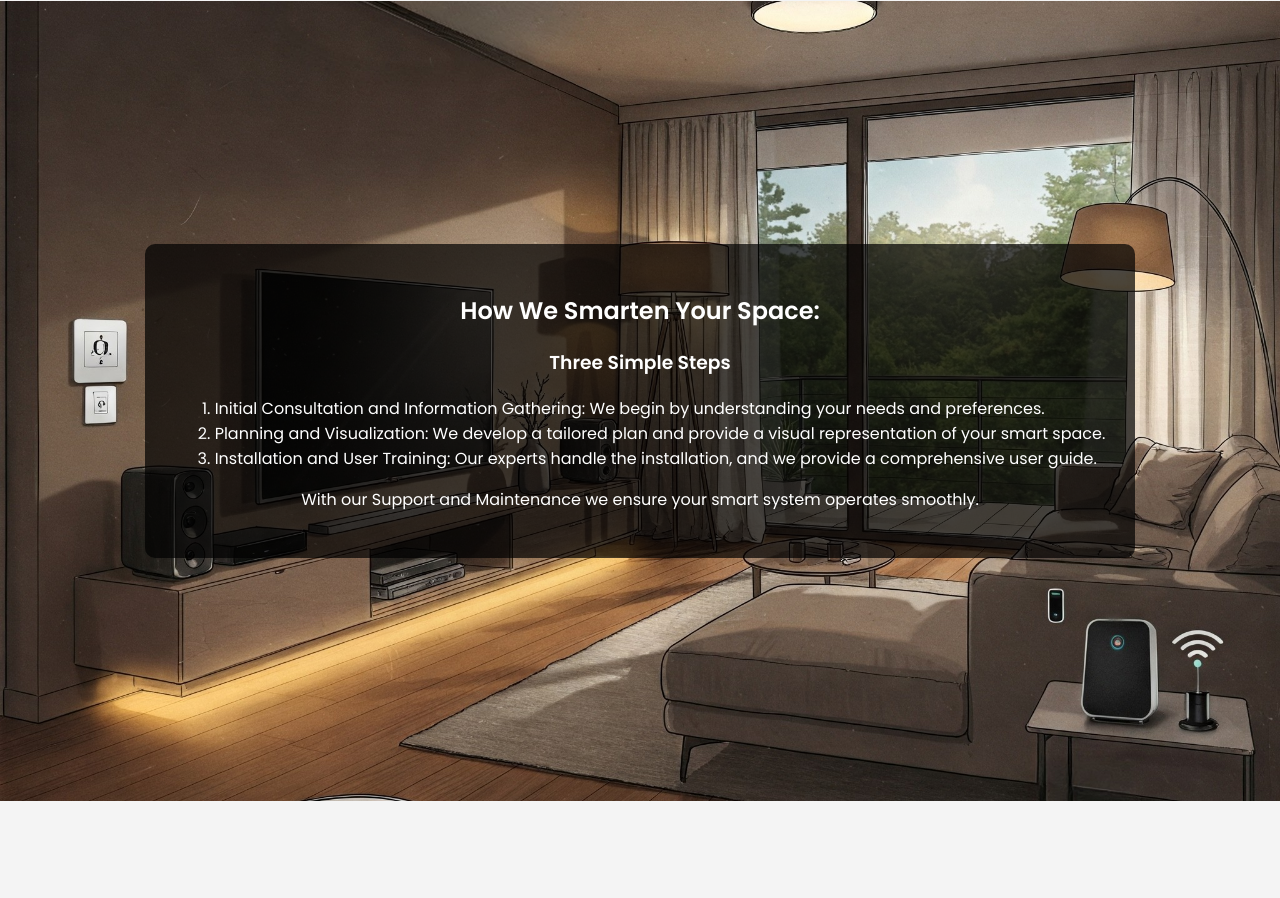
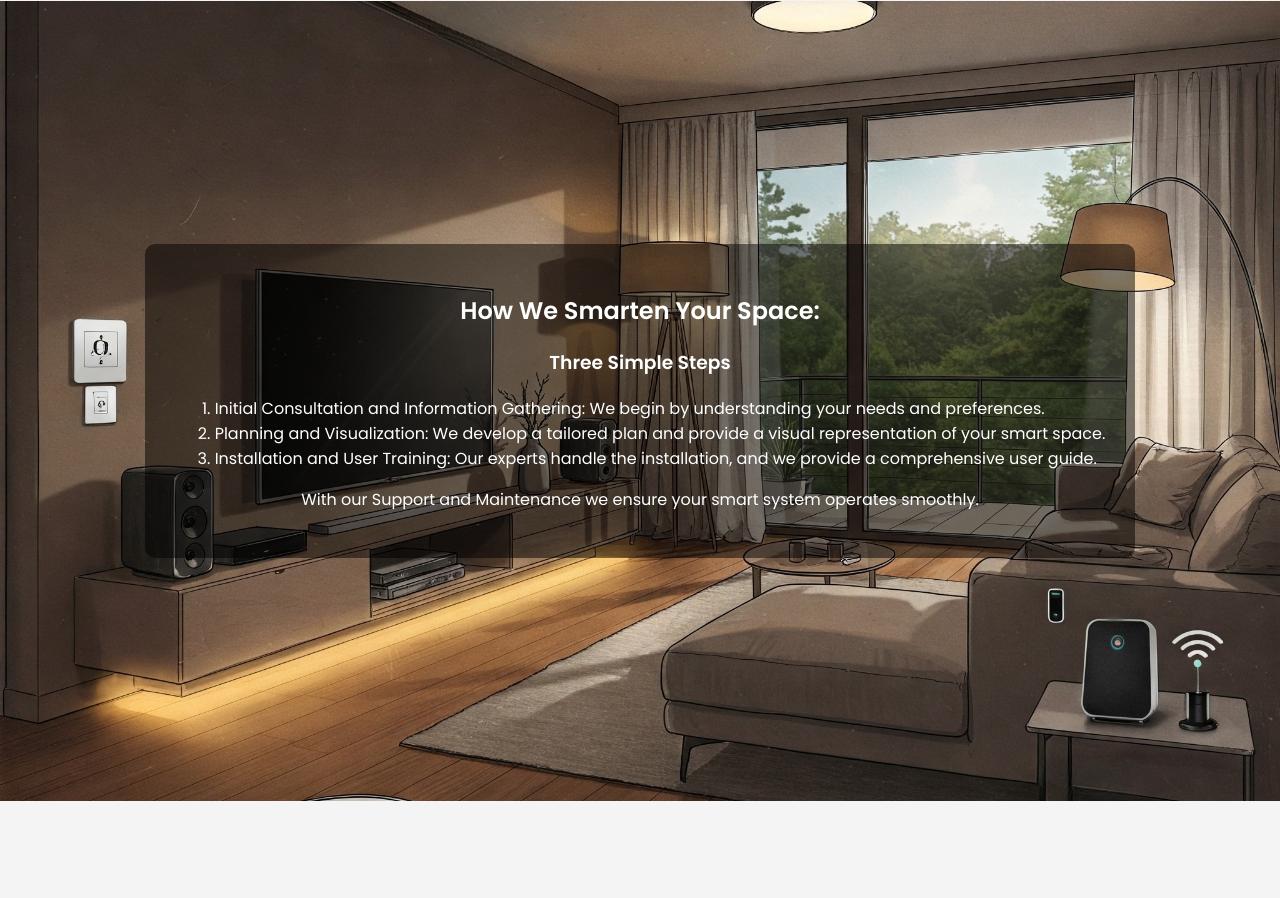
Before and after one commit to Nihvel/elevatedsmarthomes, a plain HTML site: page index.html in a window 1280 px wide. Shown: the part 1150-2048 px from the top of the page. Drawn offline with Linux system fonts and the light colour scheme.

Commit message:
adjust align and transp.

```diff
--- a/style.css
+++ b/style.css
@@ -7,7 +7,7 @@ body {
 }
 
 li {
-    text-align: justify;
+    text-align: left;
 }
 
 .parallax-section {
@@ -35,7 +35,7 @@ li {
 }
 
 .content {
-    background-color: rgba(0, 0, 0, 0.7);
+    background-color: rgba(0, 0, 0, 0.5);
     padding: 30px;
     border-radius: 10px;
 }
```
